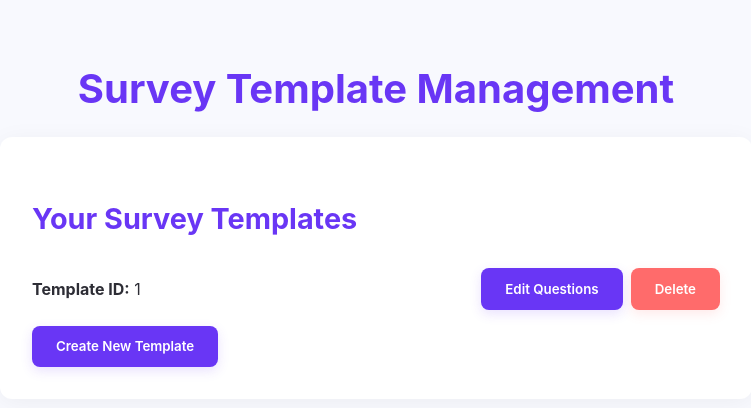
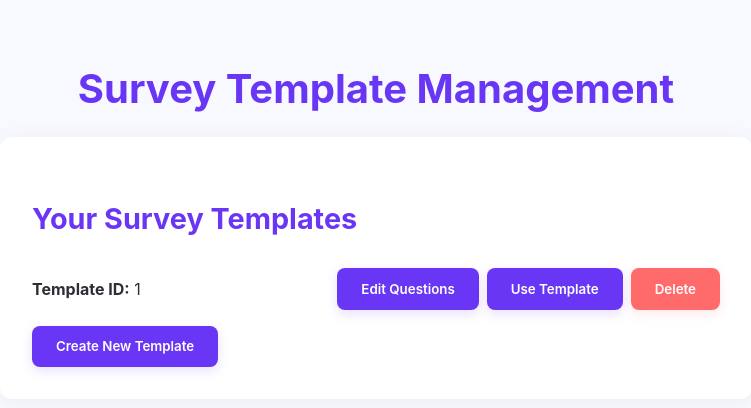
Before and after one commit to SowfeeHealth/SowfeeHealth, a Django app: page /admin/survey-templates/ in a window 1280 px wide. Shown: the top 408 px of the page, without its empty margins (264-1015 px from the left). Run offline with Django 5.2, Linux system fonts and the light colour scheme; a user stored in the database is signed in; tables that the repository leaves empty hold one stand-in row (values such as "Sample post"); data that the repository does not hold is empty.

Commit message:
adding option to choose survey templates

```diff
--- a/backend/surveys/models.py
+++ b/backend/surveys/models.py
@@ -147,7 +147,7 @@ class SurveyTemplate(models.Model):
     id = models.AutoField(primary_key=True)
     institution = models.ForeignKey(Institution, on_delete=models.CASCADE)
     hash_link = models.UUIDField(default=uuid.uuid4, editable=False, unique=True)
-    # created field removed
+    used = models.BooleanField(default=False)
 
     def __str__(self):
         return f"Survey for {self.institution.institution_name}"
--- a/backend/surveys/urls.py
+++ b/backend/surveys/urls.py
@@ -14,6 +14,7 @@ urlpatterns = [
     path('admin/survey-templates/', views.survey_templates_admin_view, name='survey-templates-admin'),
     # Add this to your urlpatterns
     path('api/get-user-survey-questions/', views.get_user_survey_questions, name='get-user-survey-questions'),
+    path('api/survey-templates/<int:template_id>/use/', views.use_template, name='use_template'),
 
     # University-specific and hash link survey URLs
     path('survey/link/<uuid:hash_link>/', views.survey_view, name='hashed-survey'),
--- a/backend/surveys/views.py
+++ b/backend/surveys/views.py
@@ -34,10 +34,7 @@ def demo_survey_view(request):
 
 @api_view(["GET", "POST"])
 def survey_view(request, hash_link=None):
-    """
-    survey_view allows students to access the survey page
-    and save survey responses
-    """
+    """survey_view allows students to access the survey page and save survey responses"""
     if request.method == 'GET':
         context = {}
         survey_template = None
@@ -67,7 +64,23 @@ def survey_view(request, hash_link=None):
 
             # If no template was found by hash_link, try to get one by institution
             if not survey_template and request.user.institution_details:
-                survey_template = SurveyTemplate.objects.filter(institution=request.user.institution_details).first()
+                # First try to get the used template
+                survey_template = SurveyTemplate.objects.filter(
+                    institution=request.user.institution_details,
+                    used=True
+                ).first()
+
+                # If no used template exists, fall back to the one with minimal ID
+                if not survey_template:
+                    survey_template = SurveyTemplate.objects.filter(
+                        institution=request.user.institution_details
+                    ).order_by('id').first()
+
+                    # If we found a template, mark it as used
+                    if survey_template:
+                        survey_template.used = True
+                        survey_template.save()
+
                 if survey_template:
                     context["survey_template_id"] = survey_template.id
 
@@ -84,15 +97,30 @@ def survey_view(request, hash_link=None):
     elif request.method == 'POST':
         # Check if a valid user is submitting the response
         if not request.user.is_authenticated:
-            return JsonResponse({"success": False, "error": f"Please login to the application to submit a survey response"})
+            return JsonResponse({"success": False, "error": "Please login to the application to submit a survey response"})
 
         # Get the survey template - either from request or use a default
         survey_template_id = request.data.get('survey_template_id')
         if not survey_template_id:
-            # You might want to get a default template based on the user's institution
+            # Try to get the used template first
             if request.user.institution_details:
                 try:
-                    survey_template = SurveyTemplate.objects.filter(institution=request.user.institution_details).first()
+                    survey_template = SurveyTemplate.objects.filter(
+                        institution=request.user.institution_details,
+                        used=True
+                    ).first()
+
+                    # If no used template exists, fall back to the one with minimal ID
+                    if not survey_template:
+                        survey_template = SurveyTemplate.objects.filter(
+                            institution=request.user.institution_details
+                        ).order_by('id').first()
+
+                        # If we found a template, mark it as used
+                        if survey_template:
+                            survey_template.used = True
+                            survey_template.save()
+
                     if not survey_template:
                         return JsonResponse({"success": False, "error": "No survey template found for your institution"})
                 except Exception as e:
@@ -217,8 +245,14 @@ def get_user_survey_questions(request):
     if not request.user.is_institution_admin and not request.user.is_superuser:
         if request.user.institution_details:
             survey_template = SurveyTemplate.objects.filter(
-                institution=request.user.institution_details
+                institution=request.user.institution_details,
+                used=True
             ).first()
+
+        if not survey_template:
+            survey_template = SurveyTemplate.objects.filter(
+                institution=request.user.institution_details,
+            ).order_by('id').first()
 
     # If user is a superuser, get any template (for testing)
     elif request.user.is_superuser:
@@ -754,3 +788,41 @@ def survey_questions_view(request, template_id):
             })
         except Exception as e:
             return JsonResponse({"success": False, "error": str(e)})
+
+
+@api_view(["POST"])
+def use_template(request, template_id):
+    """Activate a specific template for use"""
+    if not request.user.is_authenticated or not request.user.is_institution_admin:
+        return JsonResponse({"success": False, "error": "Unauthorized"})
+
+    try:
+        # Get the template to activate
+        template = get_object_or_404(SurveyTemplate, id=template_id, institution=request.user.institution_details)
+
+        # Deactivate all other templates for this institution
+        SurveyTemplate.objects.filter(institution=request.user.institution_details).update(used=False)
+
+        # Activate the selected template
+        template.used = True
+        template.save()
+
+        return JsonResponse({"success": True})
+    except Exception as e:
+        return JsonResponse({"success": False, "error": str(e)})
+
+# Modify the existing survey_view to use the 'used' field
+def get_active_template(institution):
+    """Helper function to get the active template or fallback to the one with minimal ID"""
+    # Try to get the used template first
+    template = SurveyTemplate.objects.filter(institution=institution, used=True).first()
+
+    # If no template is marked as used, get the one with minimal ID
+    if not template:
+        template = SurveyTemplate.objects.filter(institution=institution).order_by('id').first()
+        if template:
+            # Automatically mark this template as used
+            template.used = True
+            template.save()
+
+    return template
--- a/frontend/templates/survey_templates_admin.html
+++ b/frontend/templates/survey_templates_admin.html
@@ -239,6 +239,7 @@
             from { opacity: 0; transform: translateY(20px); }
             to { opacity: 1; transform: translateY(0); }
         }
+
     </style>
 </head>
 <body>
@@ -277,11 +278,11 @@
                 <h4>Custom Answer Choices</h4>
                 <p class="info-text">Define custom text for each answer choice. Emojis will remain fixed.</p>
                 <div class="answer-choice-inputs">
-                    <label>1 (😞)<input type="text" id="answer-choice-1" placeholder="Very Poor"></label>
-                    <label>2 (😕)<input type="text" id="answer-choice-2" placeholder="Poor"></label>
+                    <label>1 (😊)<input type="text" id="answer-choice-1" placeholder="Excellent"></label>
+                    <label>2 (🙂)<input type="text" id="answer-choice-2" placeholder="Good"></label>
                     <label>3 (😐)<input type="text" id="answer-choice-3" placeholder="Neutral"></label>
-                    <label>4 (🙂)<input type="text" id="answer-choice-4" placeholder="Good"></label>
-                    <label>5 (😊)<input type="text" id="answer-choice-5" placeholder="Excellent"></label>
+                    <label>4 (😕)<input type="text" id="answer-choice-4" placeholder="Poor"></label>
+                    <label>5 (😞)<input type="text" id="answer-choice-5" placeholder="Very Poor"></label>
                 </div>
             </div>
 
@@ -320,9 +321,11 @@ function fetchTemplates() {
                         `<div class="template-item">
                             <div class="template-info">
                                 <strong>Template ID:</strong> ${t.id}
+                                ${t.used ? '<span class="badge-success">Currently Used</span>' : ''}
                             </div>
                             <div class="template-actions">
                                 <button class="btn" onclick="selectTemplate(${t.id})">Edit Questions</button>
+                                ${!t.used ? `<button class="btn btn-primary" onclick="useTemplate(${t.id})">Use Template</button>` : ''}
                                 <button class="btn btn-delete" onclick="deleteTemplate(${t.id})">Delete</button>
                             </div>
                         </div>`
@@ -336,6 +339,30 @@ function fetchTemplates() {
             templatesDiv.innerHTML = '<div class="error-message">Error loading templates.</div>';
         });
 }
+
+window.useTemplate = function(templateId) {
+    if (!confirm('Are you sure you want to use this template? This will deactivate any currently active template.')) {
+        return;
+    }
+
+    fetch(`/api/survey-templates/${templateId}/use/`, {
+        method: 'POST',
+        headers: {
+            'Content-Type': 'application/json',
+            'X-CSRFToken': csrfToken
+        }
+    })
+    .then(r => r.json())
+    .then(data => {
+        if (data.success) {
+            showMessage('Template activated successfully!');
+            fetchTemplates();
+        } else {
+            showMessage(data.error || 'Failed to activate template.', 'error');
+        }
+    })
+    .catch(() => showMessage('Error activating template.', 'error'));
+};
 
 createBtn.onclick = function() {
     createBtn.disabled = true;
```
Also changed, not shown: backend/surveys/migrations/0006_surveytemplate_used.py (added).
